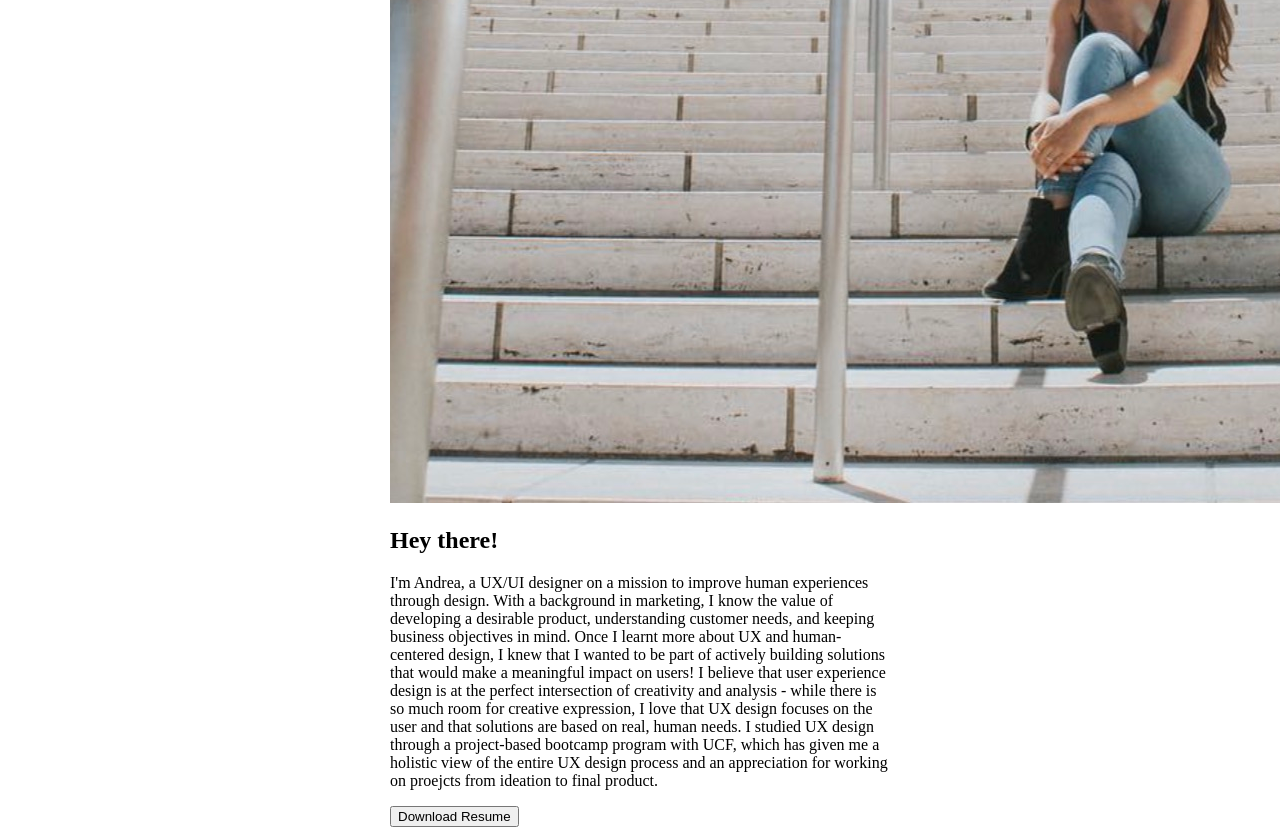
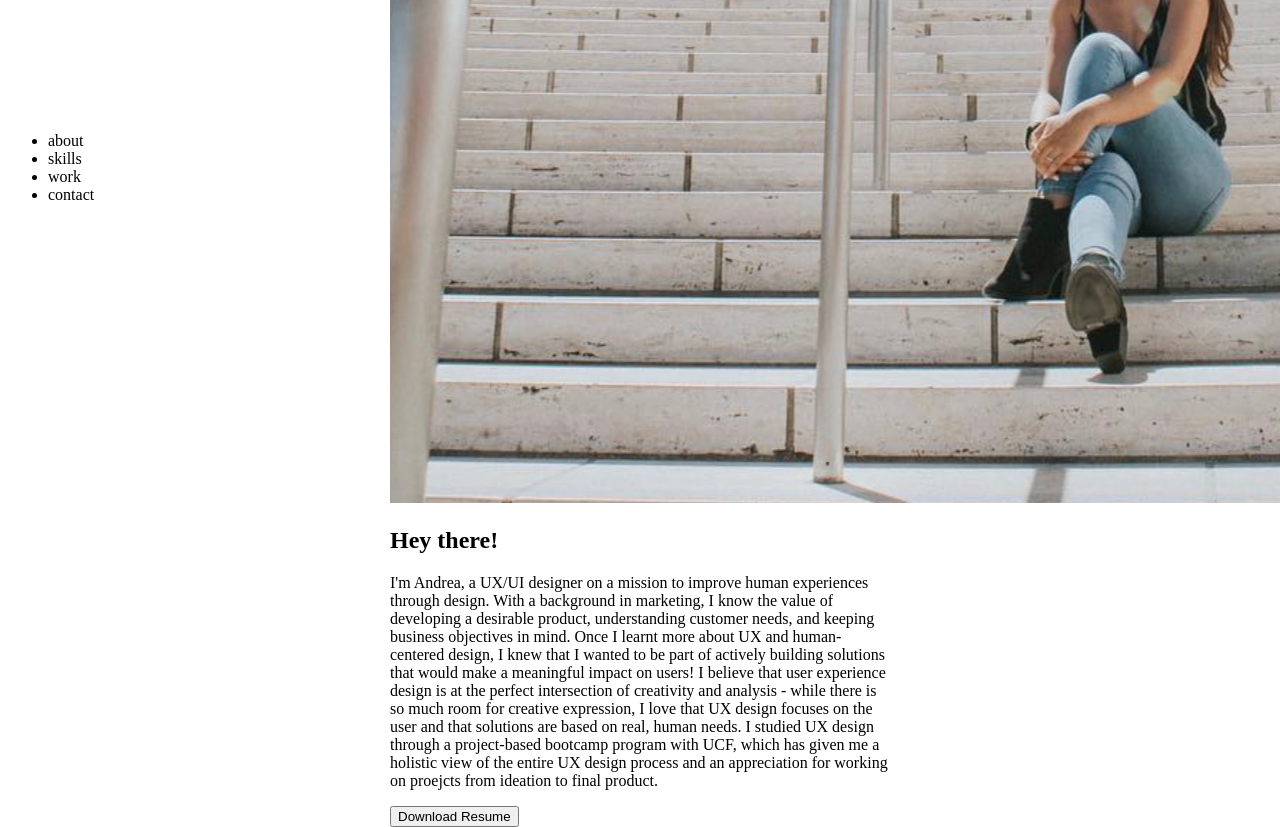
Before and after one commit to aizquierdo7/UX_UI_HW_17, a plain HTML site: page index.html in a window 1280 px wide. Shown: the part 1520-2347 px from the top of the page. Drawn offline with Linux system fonts and the light colour scheme.

Commit message:
Update index.html

```diff
--- a/index.html
+++ b/index.html
@@ -22,6 +22,13 @@
             <button>Download Resume</button>
         </div>
         </section>
+        <footer>
+            <ul>
+                <li>about</li>
+                <li>skills</li>
+                <li>work</li>
+                <li>contact</li>
+            </ul>
         </footer>
-    </section>
+    </body>
 </html>
```
